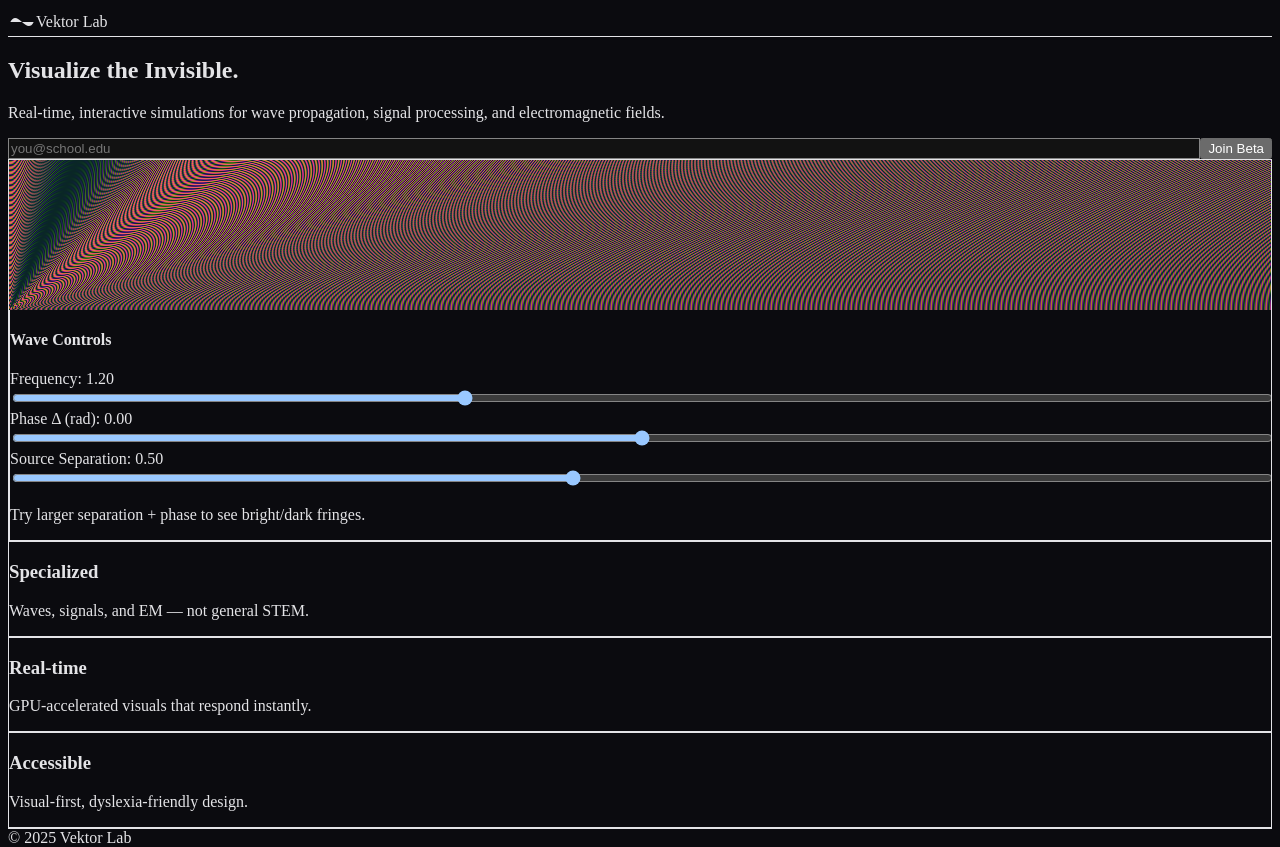
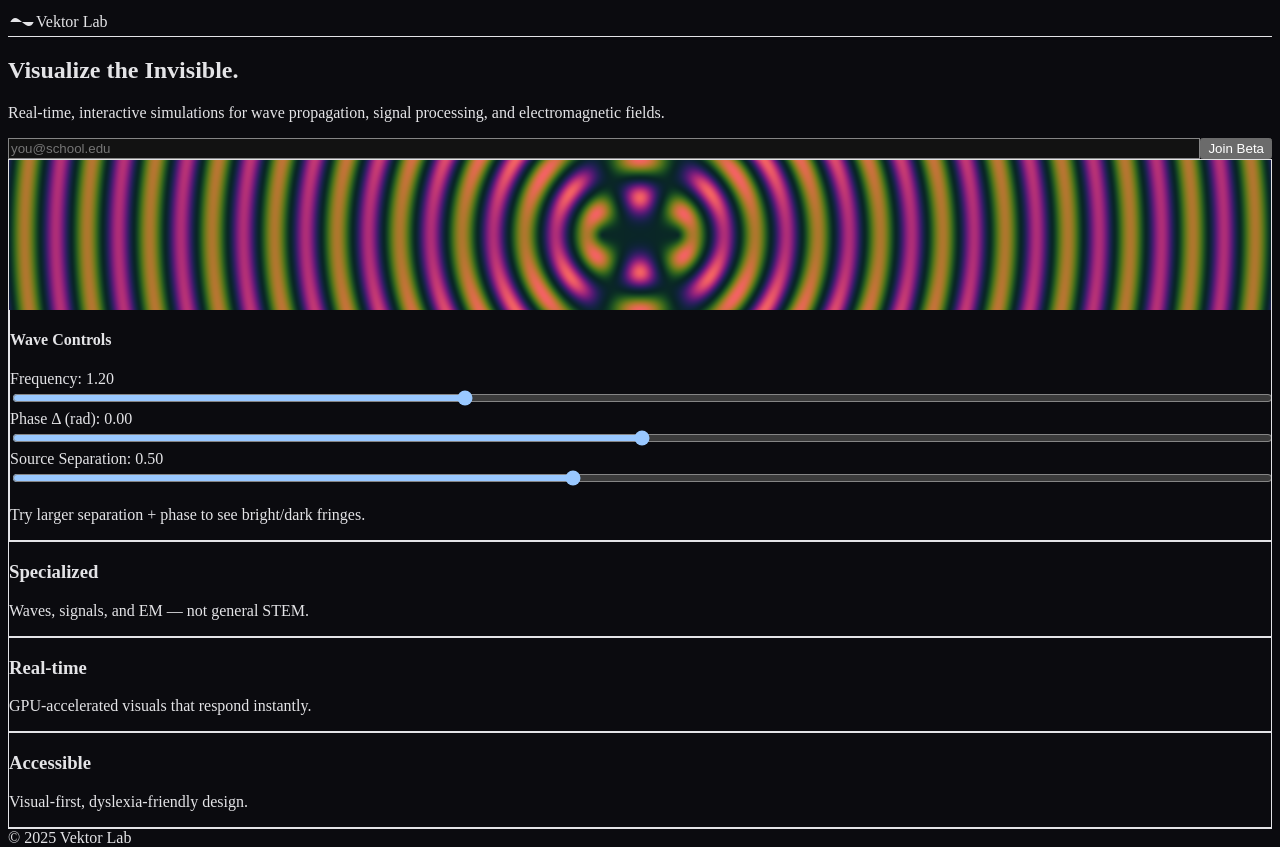
Before and after one commit to Real-Chuck-Keith-Chow/vektor-lab, a Next.js app: page / in a window 1280 px wide. Built offline with nearby package versions, Linux system fonts and the light colour scheme.

Commit message:
Fix WaveSim: remove any + update resolution via useThree

```diff
--- a/components/WaveSim.tsx
+++ b/components/WaveSim.tsx
@@ -1,26 +1,52 @@
 "use client";
-import { Canvas, useFrame } from "@react-three/fiber";
+import { Canvas, useFrame, useThree } from "@react-three/fiber";
 import { useMemo, useRef, useState, useEffect } from "react";
 import * as THREE from "three";
 import Slider from "./Slider";
 
-function WaveField({ freq, phase, sep }:{freq:number; phase:number; sep:number}) {
+function WaveField({ freq, phase, sep }: { freq: number; phase: number; sep: number }) {
   const matRef = useRef<THREE.ShaderMaterial>(null!);
-  const start = useMemo(()=>performance.now(),[]);
-  useFrame(()=>{ if(matRef.current){ matRef.current.uniforms.u_time.value=(performance.now()-start)/1000; }});
+  const start = useMemo(() => performance.now(), []);
+  const { size } = useThree(); // <- r3f renderer size
 
-  const uniforms = useMemo(()=>({
-    u_time: { value: 0 }, u_freq: { value: freq }, u_phase: { value: phase },
-    u_sep: { value: sep }, u_speed: { value: 1.0 }, u_intensity: { value: 0.95 },
-    u_resolution: { value: new THREE.Vector2(1,1) },
-  // eslint-disable-next-line react-hooks/exhaustive-deps
-  }),[]);
+  useFrame(() => {
+    if (matRef.current) {
+      matRef.current.uniforms.u_time.value = (performance.now() - start) / 1000;
+    }
+  });
 
-  useEffect(()=>{ if(matRef.current){ matRef.current.uniforms.u_freq.value=freq; }},[freq]);
-  useEffect(()=>{ if(matRef.current){ matRef.current.uniforms.u_phase.value=phase; }},[phase]);
-  useEffect(()=>{ if(matRef.current){ matRef.current.uniforms.u_sep.value=sep; }},[sep]);
+  const uniforms = useMemo(
+    () => ({
+      u_time: { value: 0 },
+      u_freq: { value: freq },
+      u_phase: { value: phase },
+      u_sep: { value: sep },
+      u_speed: { value: 1.0 },
+      u_intensity: { value: 0.95 },
+      u_resolution: { value: new THREE.Vector2(1, 1) },
+    }),
+    [] // uniforms object is stable; we update values below
+  );
 
-  const frag = /* glsl */`
+  // keep uniforms in sync with props
+  useEffect(() => {
+    if (matRef.current) matRef.current.uniforms.u_freq.value = freq;
+  }, [freq]);
+  useEffect(() => {
+    if (matRef.current) matRef.current.uniforms.u_phase.value = phase;
+  }, [phase]);
+  useEffect(() => {
+    if (matRef.current) matRef.current.uniforms.u_sep.value = sep;
+  }, [sep]);
+
+  // update resolution whenever Canvas size changes (no "any", no unused vars)
+  useEffect(() => {
+    if (matRef.current) {
+      matRef.current.uniforms.u_resolution.value.set(size.width, size.height);
+    }
+  }, [size]);
+
+  const frag = /* glsl */ `
     precision highp float;
     uniform float u_time, u_freq, u_phase, u_sep, u_speed, u_intensity;
     uniform vec2  u_resolution;
@@ -30,52 +56,43 @@ function WaveField({ freq, phase, sep }:{freq:number; phase:number; sep:number})
       float aspect = u_resolution.x / u_resolution.y;
       vec2 p = vec2((uv.x-0.5)*2.0*aspect, (uv.y-0.5)*2.0);
       vec2 s1 = vec2(-u_sep,0.0), s2 = vec2(u_sep,0.0);
-      float r1=length(p-s1), r2=length(p-s2);
-      float k = 6.28318*u_freq/u_speed, wt = 6.28318*u_freq*u_time;
+      float r1 = length(p - s1), r2 = length(p - s2);
+      float k = 6.28318 * u_freq / u_speed, wt = 6.28318 * u_freq * u_time;
       float w1 = sin(k*r1 - wt);
       float w2 = sin(k*r2 - wt + u_phase);
-      float sum = 0.5*(w1+w2);
+      float sum = 0.5 * (w1 + w2);
       float I = pow(sum*sum, 0.8);
-      vec3 col = palette(sum*0.5+0.5)*(0.2+0.8*I)*u_intensity;
-      gl_FragColor = vec4(col,1.0);
+      vec3 col = palette(sum*0.5+0.5) * (0.2 + 0.8*I) * u_intensity;
+      gl_FragColor = vec4(col, 1.0);
     }`;
   const vert = `void main(){ gl_Position = vec4(position,1.0); }`;
 
   return (
     <mesh>
-      <planeGeometry args={[2,2]} />
+      <planeGeometry args={[2, 2]} />
       <shaderMaterial ref={matRef} fragmentShader={frag} vertexShader={vert} uniforms={uniforms} />
     </mesh>
   );
 }
 
-export default function WaveSim(){
-  const [freq,setFreq]=useState(1.2);
-  const [phase,setPhase]=useState(0);
-  const [sep,setSep]=useState(0.5);
+export default function WaveSim() {
+  const [freq, setFreq] = useState(1.2);
+  const [phase, setPhase] = useState(0);
+  const [sep, setSep] = useState(0.5);
 
   return (
     <div className="grid md:grid-cols-3">
       <div className="md:col-span-2 h-80 sm:h-96">
-        <Canvas dpr={[1,1.75]} gl={{ antialias:true, powerPreference:"high-performance" }}
-          onCreated={({ gl, size })=>{
-            // update u_resolution on resize
-            const m = (gl.getContext() as WebGLRenderingContext);
-            const set = () => {
-              const w = size.width, h = size.height;
-              (gl.domElement as any).__mat && ((gl.domElement as any).__mat.uniforms.u_resolution.value.set(w,h));
-            };
-            // we attach uniform via ref below after first frame
-          }}>
-          {/* full-screen quad shader */}
+        {/* removed onCreated block */}
+        <Canvas dpr={[1, 1.75]} gl={{ antialias: true, powerPreference: "high-performance" }}>
           <WaveField freq={freq} phase={phase} sep={sep} />
         </Canvas>
       </div>
       <div className="p-4 space-y-4 border-l border-white/10 bg-black/20">
         <h4 className="font-semibold">Wave Controls</h4>
-        <Slider label="Frequency" min={0.2} max={3.0} step={0.01} value={freq} onChange={setFreq}/>
-        <Slider label="Phase Δ (rad)" min={-3.1415} max={3.1415} step={0.01} value={phase} onChange={setPhase}/>
-        <Slider label="Source Separation" min={0.1} max={1.0} step={0.01} value={sep} onChange={setSep}/>
+        <Slider label="Frequency" min={0.2} max={3.0} step={0.01} value={freq} onChange={setFreq} />
+        <Slider label="Phase Δ (rad)" min={-3.1415} max={3.1415} step={0.01} value={phase} onChange={setPhase} />
+        <Slider label="Source Separation" min={0.1} max={1.0} step={0.01} value={sep} onChange={setSep} />
         <p className="text-xs text-zinc-400">Try larger separation + phase to see bright/dark fringes.</p>
       </div>
     </div>
```
